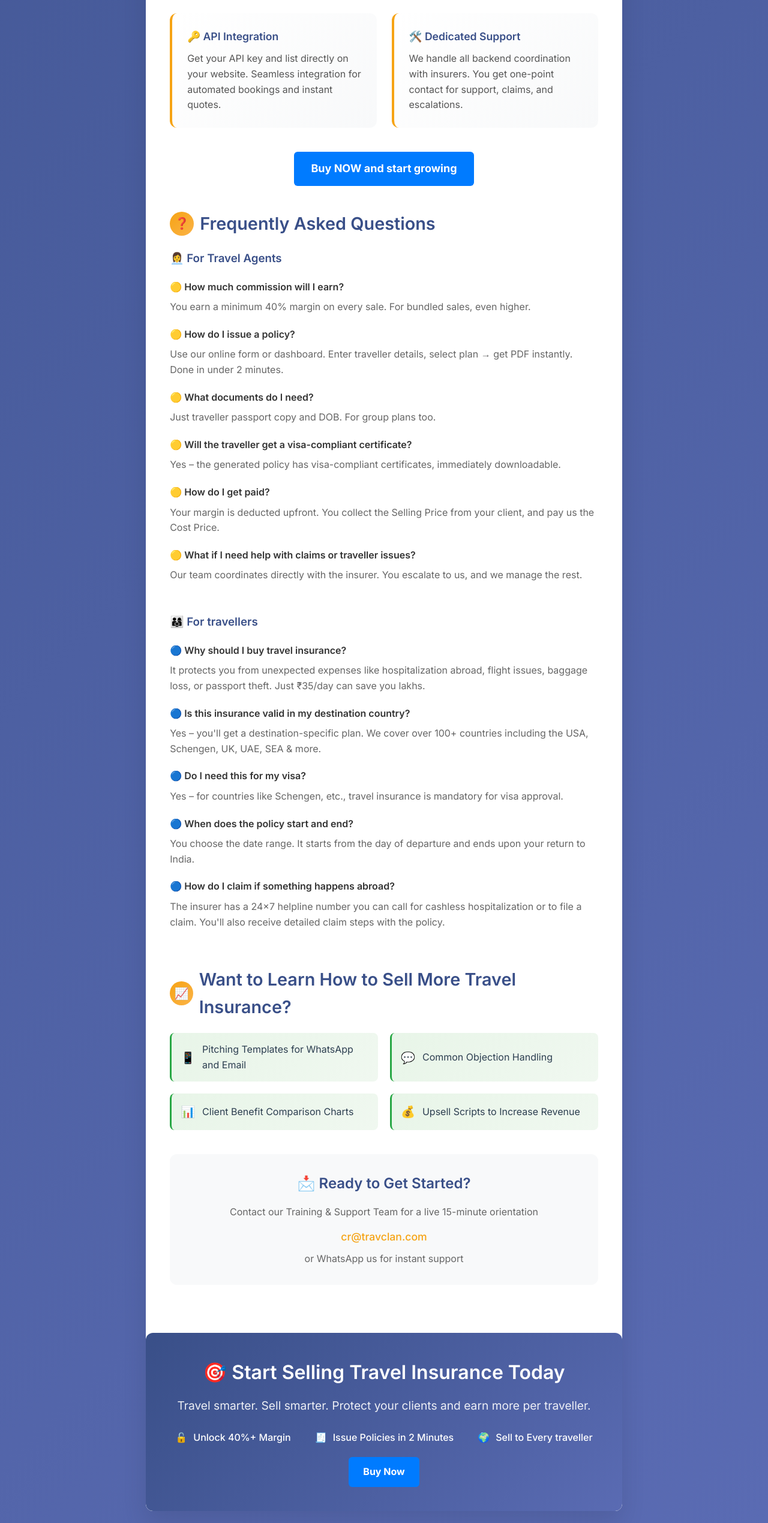
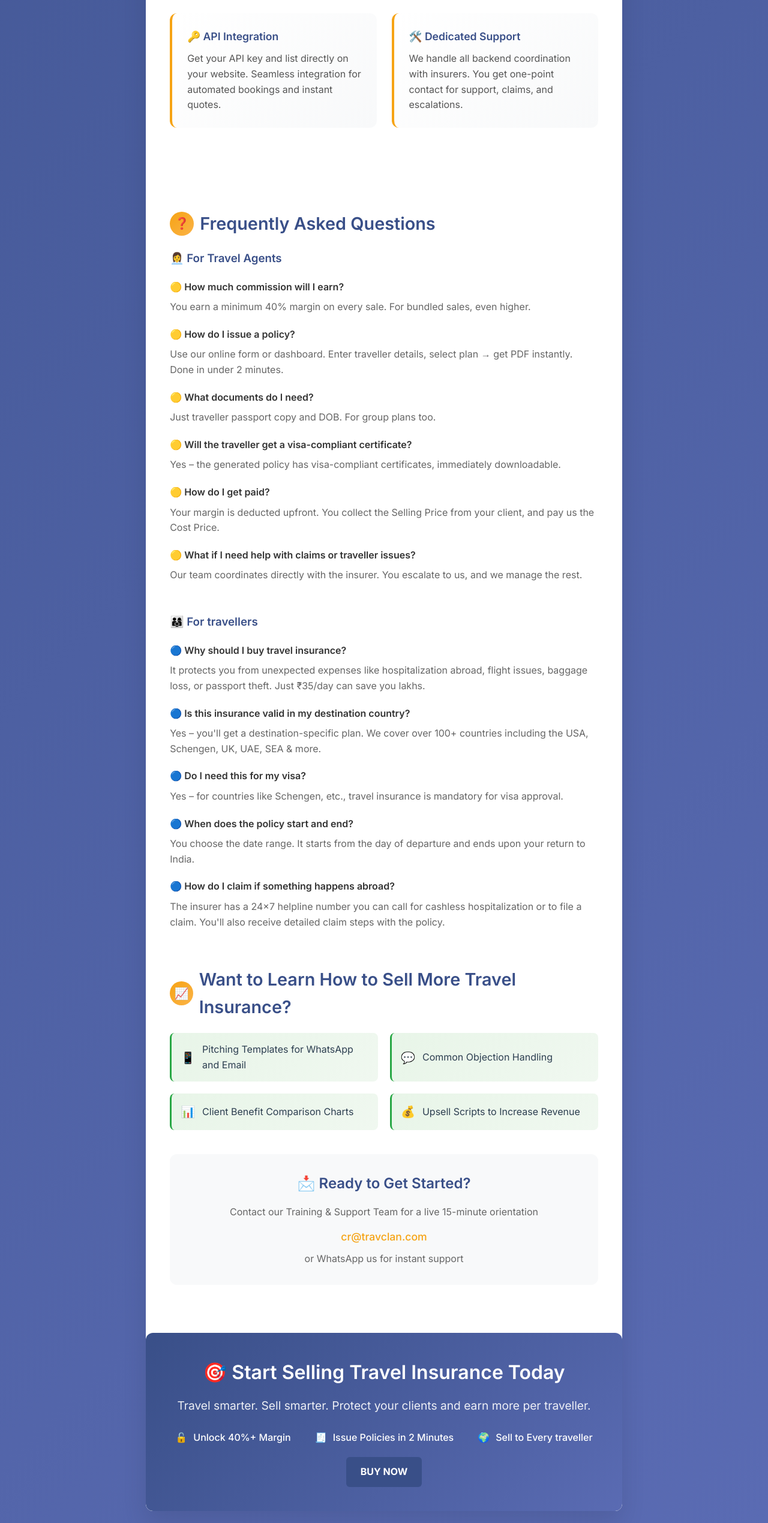
Before and after one commit to Travclan/Insurance-FAQ, a plain HTML site: page index.html in a window 1280 px wide. Shown: the part 2746-5285 px from the top of the page at 60% size. Drawn offline with Linux system fonts and the light colour scheme.

Commit message:
Update index.html

```diff
--- a/index.html
+++ b/index.html
@@ -527,8 +527,8 @@
 
             <!-- Buy Now Button Section -->
             <div style="text-align: center; margin: 40px 0;">
-                <a href="https://safr.travel/" target="_blank" style="display: inline-block; padding: 14px 28px; background-color: #007BFF; color: #fff; font-weight: bold; text-decoration: none; border-radius: 6px; font-size: 18px;">
-                    Buy NOW and start growing
+                <a href="https://safr.travel/" target="_blank" style="display: inline-block; padding: 14px 28px; background-color: 394f88; color: #fff; font-weight: bold; text-decoration: none; border-radius: 6px; font-size: 18px;">
+                    BUY NOW
                 </a>
             </div>
 
@@ -662,8 +662,8 @@
     </div>
 
     <div class="cta-button">
-        <a href="https://safr.travel/" target="_blank" style="display:inline-block; margin-top: 20px; padding: 12px 24px; background-color: #007BFF; color: white; text-decoration: none; border-radius: 6px; font-weight: bold;">
-            Buy Now
+        <a href="https://safr.travel/" target="_blank" style="display:inline-block; margin-top: 20px; padding: 12px 24px; background-color: #394f88; color: white; text-decoration: none; border-radius: 6px; font-weight: bold;">
+            BUY NOW
         </a>
     </div>
 </div>
```
